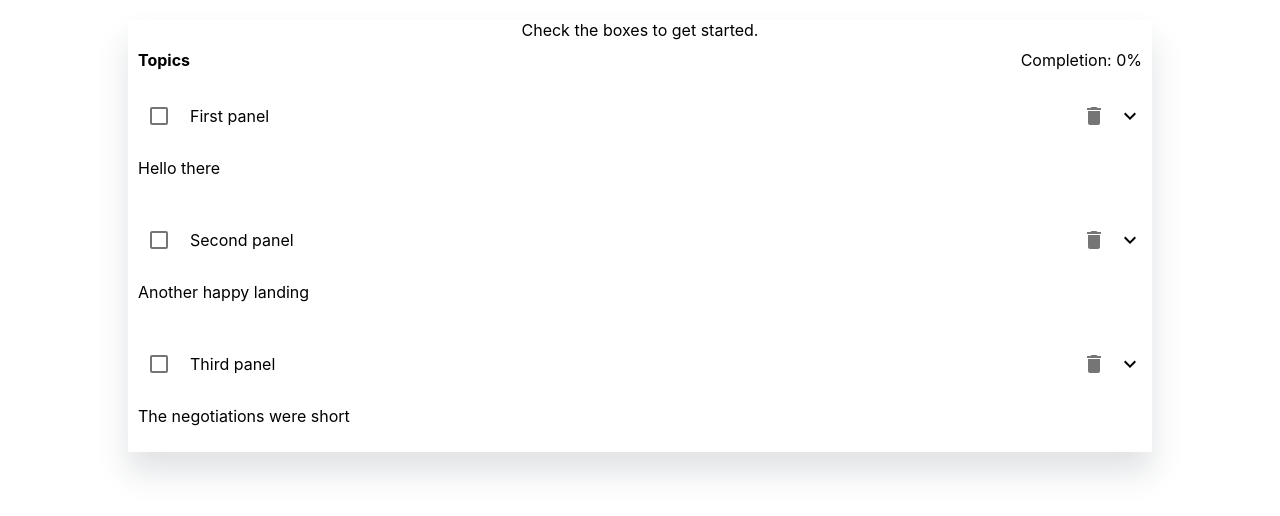
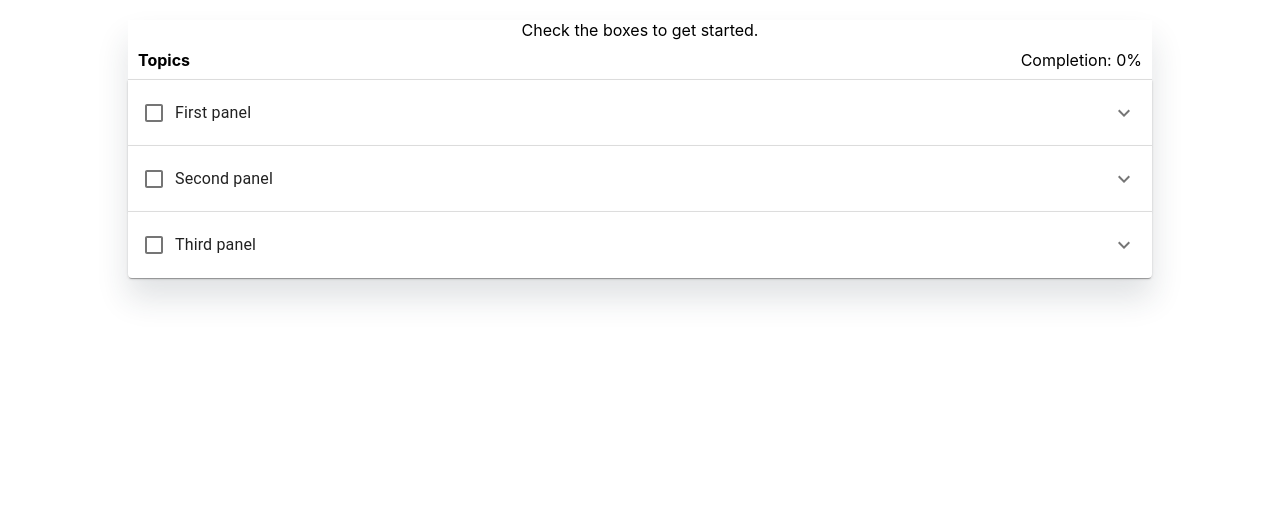
Before and after one commit to ryanplkam/cbceats, a React (Create React App) app: page / in a window 1280 px wide. Shown: the top 516 px of the page. Built offline with nearby package versions, Linux system fonts and the light colour scheme.

Commit message:
use mui accordion

```diff
--- a/src/App.js
+++ b/src/App.js
@@ -6,22 +6,22 @@ export default class App extends React.Component {
   constructor() {
     super();
     this.state = {
-      panelsContent: {
+      accordions: {
         1: {
-          panelTitle: "First panel",
-          panelBody: "Hello there",
+          summary: "First panel",
+          details: "Hello there",
           complete: false,
           active: false,
         },
         2: {
-          panelTitle: "Second panel",
-          panelBody: "Another happy landing",
+          summary: "Second panel",
+          details: "Another happy landing",
           complete: false,
           active: false,
         },
         3: {
-          panelTitle: "Third panel",
-          panelBody: "The negotiations were short",
+          summary: "Third panel",
+          details: "The negotiations were short",
           complete: false,
           active: false,
         },
@@ -30,13 +30,13 @@ export default class App extends React.Component {
   }
 
   onCreateNewEmptyPanel = () => {
-    let nextId = Math.max(...Object.keys(this.state.panelsContent)) + 1
+    let nextId = Math.max(...Object.keys(this.state.accordions)) + 1
     this.setState({
-      panelsContent: {
-        ...this.state.panelsContent,
+      accordions: {
+        ...this.state.accordions,
           [nextId]: {
-          panelTitle: "Lorem ipsum",
-          panelBody: "Lorem ipsum",
+          summary: "Lorem ipsum",
+          details: "Lorem ipsum",
           complete: false,
           active: false,
         },
@@ -44,31 +44,28 @@ export default class App extends React.Component {
     });
   };
 
-  onPanelComplete = (panelId) => {
-    let newPanelsContent = { ...this.state.panelsContent };
-    newPanelsContent[panelId]["complete"] = !newPanelsContent[panelId][
+  onPanelComplete = (accordionId) => {
+    let newAccordions = { ...this.state.accordions };
+    newAccordions[accordionId]["complete"] = !newAccordions[accordionId][
       "complete"
     ];
     this.setState({
-      panelsContent: newPanelsContent,
+      accordions: newAccordions,
     });
   };
 
-  onPanelDelete = (panelId) => {
-    let newPanelsContent = { ...this.state.panelsContent };
-    delete newPanelsContent[panelId];
+  onPanelDelete = (accordionId) => {
+    let newAccordions = { ...this.state.accordions };
+    delete newAccordions[accordionId];
     this.setState({
-      panelsContent: newPanelsContent,
+      accordions: newAccordions,
     });
   };
 
-  onPanelSelect = (panelId) => {
-    let newPanelsContent = { ...this.state.panelsContent };
-    newPanelsContent[panelId]["active"] = !newPanelsContent[panelId]["active"];
-    Object.entries(newPanelsContent)
-      .filter((entry) => entry[0] !== panelId)
-      .forEach((panel) => (panel[1]["active"] = false));
-    this.setState({ panelsContent: newPanelsContent });
+  onPanelSelect = (accordionId) => {
+    let newAccordions = { ...this.state.accordions };
+    newAccordions[accordionId]["active"] = !newAccordions[accordionId]["active"];
+    this.setState({ accordions: newAccordions });
   };
 
   render() {
@@ -76,10 +73,10 @@ export default class App extends React.Component {
       <div className="App">
         <PanelsContainer
           onCreateNewEmptyPanel={this.onCreateNewEmptyPanel}
-          onPanelDelete={this.onPanelDelete}
-          onPanelComplete={this.onPanelComplete}
-          onPanelSelect={this.onPanelSelect}
-          panelsContent={this.state.panelsContent}
+          onAccordionDelete={this.onPanelDelete}
+          onAccordionComplete={this.onPanelComplete}
+          onAccordionSelect={this.onPanelSelect}
+          accordions={this.state.accordions}
         ></PanelsContainer>
       </div>
     );
--- /dev/null
+++ b/src/components/MyAccordion.js
@@ -0,0 +1,43 @@
+import React, { Component } from "react";
+import Accordion from "@material-ui/core/Accordion";
+import AccordionSummary from "@material-ui/core/AccordionSummary";
+import AccordionDetails from "@material-ui/core/AccordionDetails";
+import Checkbox from "@material-ui/core/Checkbox";
+import FormControlLabel from "@material-ui/core/FormControlLabel";
+import Typography from "@material-ui/core/Typography";
+import ExpandMoreIcon from "@material-ui/icons/ExpandMore";
+
+export default class MyAccordion extends Component {
+  onClick = (e) => {
+    this.props.onAccordionSelect(this.props.id);
+  };
+
+  onComplete = (e) => {
+    this.props.onAccordionComplete(this.props.id);
+  };
+
+  render() {
+    return (
+      <>
+        <Accordion onClick={this.onClick}>
+          <AccordionSummary
+            expandIcon={<ExpandMoreIcon />}
+            aria-controls="panel1a-content"
+            id="panel1a-header"
+          >
+            <FormControlLabel
+              aria-label="Acknowledge"
+              onClick={(event) => event.stopPropagation()}
+              onFocus={(event) => event.stopPropagation()}
+              control={<Checkbox onChange={this.onComplete} />}
+              label={this.props.summary}
+            />
+          </AccordionSummary>
+          <AccordionDetails>
+            <Typography>{this.props.details}</Typography>
+          </AccordionDetails>
+        </Accordion>
+      </>
+    );
+  }
+}
--- a/src/components/PanelsContainer.js
+++ b/src/components/PanelsContainer.js
@@ -1,5 +1,5 @@
 import React from "react";
-import Panel from "./Panel.js";
+import MyAccordion from "./MyAccordion.js";
 import "./../styles/PanelsContainer.css";
 
 export default class PanelsContainer extends React.Component {
@@ -11,15 +11,14 @@ export default class PanelsContainer extends React.Component {
   // returns NaN or a number 0 - 100
   getPercentComplete = () => {
     return Math.round(
-      (Object.values(this.props.panelsContent).filter((x) => x.complete)
-        .length /
-        Object.keys(this.props.panelsContent).length) *
+      (Object.values(this.props.accordions).filter((x) => x.complete).length /
+        Object.keys(this.props.accordions).length) *
         100
     );
   };
 
   onPanelSelect = (panelId) => {
-    this.props.onPanelSelect(panelId);
+    this.props.onAccordionSelect(panelId);
   };
 
   getMessage = () => {
@@ -34,20 +33,19 @@ export default class PanelsContainer extends React.Component {
     }
   };
 
-    render() {
-    let panels = [];
-
-    for (const [key, value] of Object.entries(this.props.panelsContent)) {
-      panels.push(
-        <Panel
+  render() {
+    let accordions = [];
+    for (const [key, value] of Object.entries(this.props.accordions)) {
+      accordions.push(
+        <MyAccordion
+          id={key}
           key={key}
-          id={key}
-          active={value["active"]}
-          onPanelSelect={this.onPanelSelect}
-          onPanelComplete={this.props.onPanelComplete}
-          onPanelDelete={this.props.onPanelDelete}
-          panelContent={value}
-        ></Panel>
+          summary={value.summary}
+          details={value.details}
+          onAccordionSelect={this.onPanelSelect}
+          onAccordionComplete={this.props.onAccordionComplete}
+          onAccordionDelete={this.props.onAccordionDelete}
+        ></MyAccordion>
       );
     }
 
@@ -64,7 +62,7 @@ export default class PanelsContainer extends React.Component {
             Completion: {this.getDisplayPercent()}%
           </div>
         </div>
-        {panels}
+        {accordions}
       </div>
     );
   }
```
Also changed, not shown: 1 other file (tests, documents, lock files or other folders).
